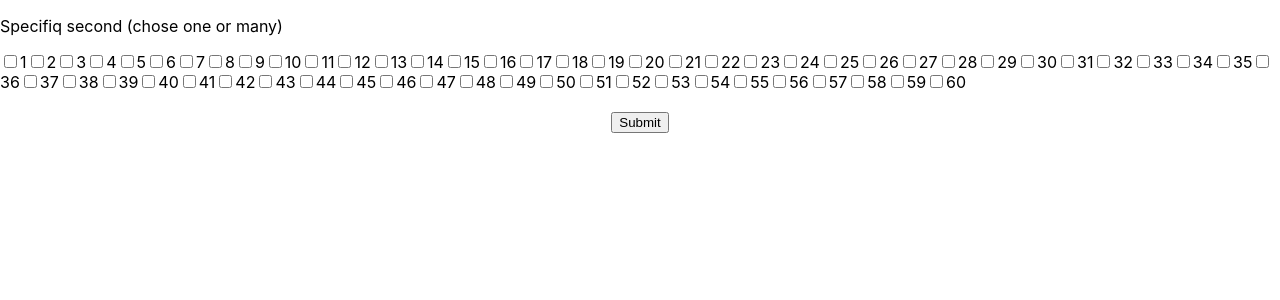
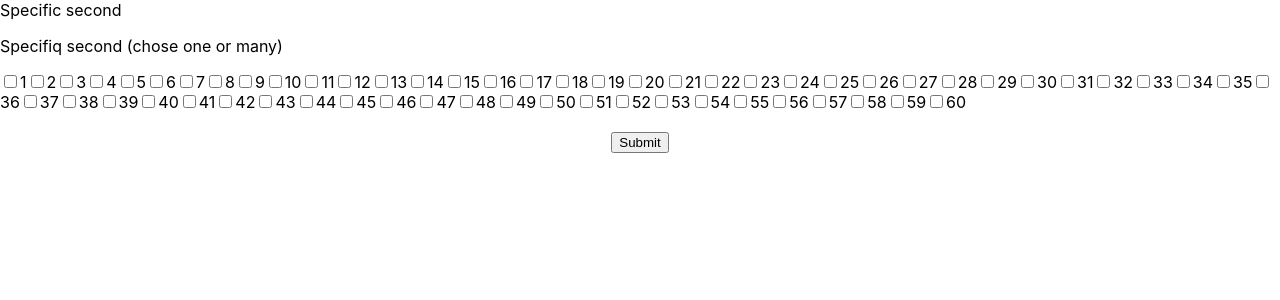
Before and after one commit to doberman7/Xhash-challege, a Next.js app: page /seconds/SpecificSecond in a window 1280 px wide. Shown: the top 300 px of the page. Built offline with nearby package versions, Linux system fonts and the light colour scheme.

Commit message:
name + labesl

```diff
--- a/pages/seconds/SpecificSecond.js
+++ b/pages/seconds/SpecificSecond.js
@@ -39,7 +39,7 @@ const SpecificSecond = () => {
           onFinish={onFinish}
           onFinishFailed={onFinishFailed}
         >
-          <Form.Item>
+          <Form.Item name="specific-second" label="Specific second:">
             <p>Specifiq second (chose one or many)</p>
             <Checkbox.Group
               options={plainOptions}
```
